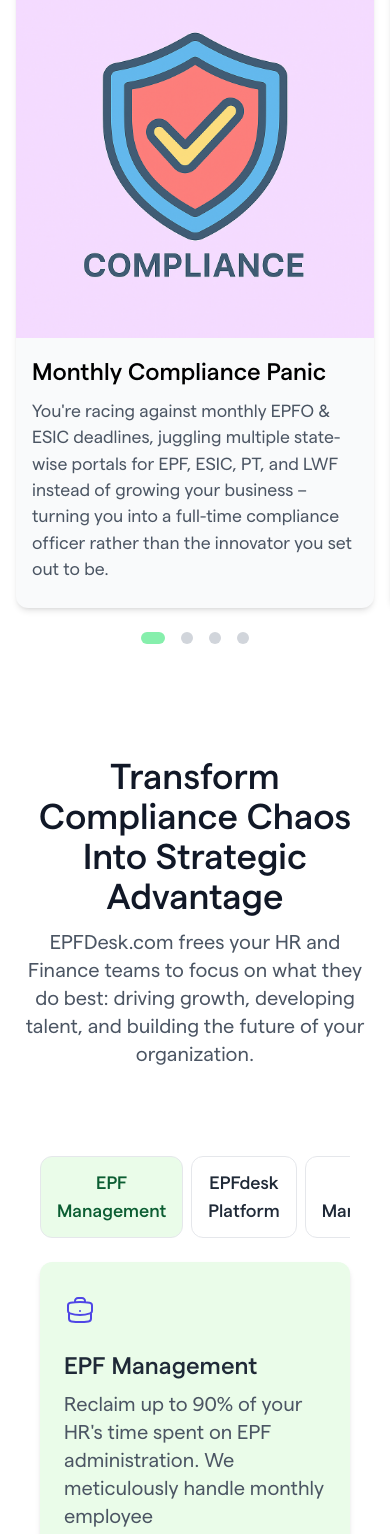
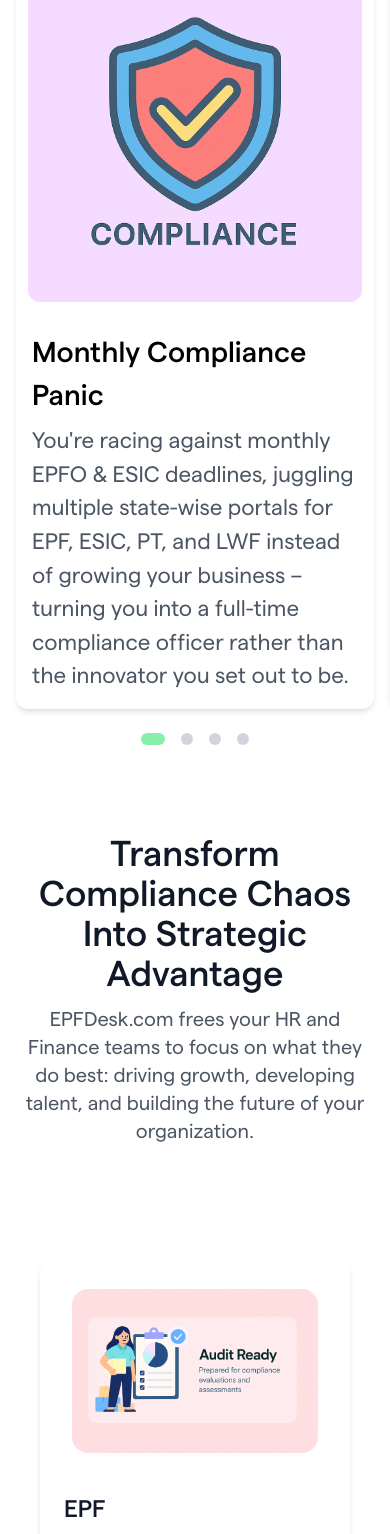
Before and after one commit to greatby/EPFdesk_V2, a React (Vite) app: page / in a window 390 px wide. Shown: the part 1145-2679 px from the top of the page. Built offline with nearby package versions, Linux system fonts and the light colour scheme.

Commit message:
Major UI layout changes and minor code changes

```diff
--- a/src/components/esicCompliance.jsx
+++ b/src/components/esicCompliance.jsx
@@ -4,6 +4,7 @@ import ESICComplianceCarousel from "./esicCompaliancecarousel";
 import ESCIServicesSection from "./esciServicesSection";
 import { plans,esicFaq } from "../../utils/data";
 import FaqAccordion from "./faqAccordian";
+import StickyScrollSections from "./scrollSyncComponent";
 
 function Hero() {
   return (
@@ -38,6 +39,7 @@ const ESICCompliance = () => {
       <FadeInWhenVisible>
         <ESCIServicesSection plans={plans} />
       </FadeInWhenVisible>
+      <StickyScrollSections items={plans}/>
       <FadeInWhenVisible>
         <FaqAccordion faqs={esicFaq} />
       </FadeInWhenVisible>
--- a/src/components/latticeSlider.jsx
+++ b/src/components/latticeSlider.jsx
@@ -83,7 +83,7 @@ const LatticeSlider = ({ slides }) => {
   }, []);
 
   return (
-    <section className="py-12 bg-white">
+    <section className="py-6 bg-white">
       <div className="max-w-7xl md:max-w-[110rem] lg:max-w-[110rem] mx-auto px-4 overflow-hidden">
         <h2 className="text-3xl font-bold text-center mb-16">{sectionTitle}</h2>
         <h3 className="text-2xl font-bold mb-8 text-center md:text-left">
@@ -106,25 +106,25 @@ const LatticeSlider = ({ slides }) => {
               768: { slidesPerView: 2 },
               1024: { slidesPerView: 3 },
               1326:{ slidesPerView: 3 },
-              1400:{slidesPerView: items.length}
+              1500:{slidesPerView: 4}
             }}
             className="!overflow-visible"
           >
             {items.map((slide, index) => (
               <SwiperSlide key={index} className="!h-auto">
-                <div className="w-full sm:w-[320px] md:w-[360px] lg:w-[410px] mx-auto bg-gray-50 rounded-xl overflow-hidden shadow-md h-full flex flex-col">
-                  <div className="aspect-square w-full bg-gray-100 overflow-hidden">
+                <div className="w-full sm:w-[320px] md:w-[360px] lg:w-[410px] mx-auto rounded-xl overflow-hidden shadow-md h-full flex flex-col">
+                  <div className="aspect-square w-full overflow-hidden p-3 ">
                     <img
                       src={slide.img}
                       alt={slide.alt}
-                      className="w-full h-full object-cover"
+                      className="w-full h-full object-cover rounded-xl"
                     />
                   </div>
                   <div className="p-4 flex-1">
-                    <h3 className="text-[1.5rem] font-semibold mb-2">
+                    <h3 className="text-[1.8rem] font-semibold mb-2">
                       {slide.title}
                     </h3>
-                    <p className="text-[1.1rem] text-gray-600">{slide.desc}</p>
+                    <p className="text-[1.4rem] text-gray-600">{slide.desc}</p>
                   </div>
                 </div>
               </SwiperSlide>
--- a/src/components/limitedCapacitySection.jsx
+++ b/src/components/limitedCapacitySection.jsx
@@ -51,11 +51,11 @@ const LimitedCapacitySection = () => {
         <div className="grid grid-cols-1 lg:grid-cols-2 gap-6 max-w-7xl mx-auto p-6">
           {/* Left Big Card */}
           <div className="bg-[#eafce9] rounded-2xl shadow-md hover:shadow-lg transition p-6 flex flex-col md:flex-row items-center gap-6">
-            {/* <img
+            <img
               src="/images/bj7.png"
               alt="Main Banner"
               className="rounded-xl w-full md:w-1/2 object-cover"
-            /> */}
+            />
             <div className="flex-1">
               <h3 className="text-xl font-semibold text-gray-900 mb-1">
                 The True Cost of Waiting{" "}
--- a/src/components/scrollSyncComponent.jsx
+++ b/src/components/scrollSyncComponent.jsx
@@ -1,87 +1,75 @@
-import React, { useState, useRef, useEffect } from "react";
-const data = [
-  {
-    title: "Expertise",
-    description:
-      "Our team combines deep portal expertise with on-ground EPFO office experience and proven audit handling capabilities.",
-  },
-  {
-    title: "Compliance",
-    description:
-      "We track and implement regulatory changes in real time to ensure you’re always compliant without lifting a finger.",
-  },
-  {
-    title: "Automation",
-    description:
-      "Our platform automates all filings, follow-ups, and escalations, reducing delays and manual dependencies.",
-  },
-  {
-    title: "Support",
-    description:
-      "Get expert human support when automation isn't enough — we handle edge cases and exceptions manually.",
-  },
-];
+import React, { useEffect, useRef, useState } from "react";
+import { HiCheck } from "react-icons/hi";
 
-const StickyScrollSections = ({ items }) => {
-  const [activeIndex, setActiveIndex] = useState(0);
-  const sectionRefs = useRef([]);
+const StickyStackedSections = ({ items }) => {
+  const refs = useRef([]);
+  const [activeIdx, setActiveIdx] = useState(0);
 
   useEffect(() => {
     const observer = new IntersectionObserver(
       (entries) => {
         entries.forEach((entry) => {
-          if (entry.isIntersecting && entry.intersectionRatio >= 0.5) {
-            const index = parseInt(entry.target.dataset.index);
-            setActiveIndex(index);
+          const idx = parseInt(entry.target.dataset.idx);
+          if (entry.isIntersecting && entry.intersectionRatio > 0.5) {
+            setActiveIdx(idx);
           }
         });
       },
-      {
-        threshold: 0.5,
-      }
+      { threshold: 0.5 }
     );
 
-    sectionRefs.current.forEach((ref) => {
-      if (ref) observer.observe(ref);
-    });
-
+    refs.current.forEach((el) => el && observer.observe(el));
     return () => observer.disconnect();
   }, []);
 
   return (
-    <div className="flex max-w-6xl mx-auto px-4 md:px-10 py-16 h-full">
-      {/* Left Column (Sticky Title) */}
-      <div className="w-1/3 hidden md:block">
-        <div className="sticky top-32">
-          <h2 className="text-3xl font-bold text-gray-800">
-            {data[activeIndex].title}
-          </h2>
+    <div className="max-w-6xl mx-auto px-4 md:px-10 py-20 space-y-40">
+      {items.cards.map((card, i) => (
+        <div
+          key={i}
+          data-idx={i}
+          ref={(el) => (refs.current[i] = el)}
+          className="h-[100vh] flex flex-col md:flex-row items-start gap-10"
+        >
+          {/* Sticky Left Title inside this section */}
+          <div className="w-full md:w-1/2 sticky top-32 h-fit">
+            <h2
+              className={`text-5xl font-bold text-gray-900 transition-all duration-700 ease-in-out ${
+                i === activeIdx
+                  ? "opacity-100 translate-y-0"
+                  : "opacity-0 translate-y-0"
+              }`}
+            >
+              {card.title}
+            </h2>
+          </div>
+
+          {/* Scrollable Right Content */}
+          <div className="w-full md:w-1/2">
+            <div className=" p-6">
+              <ul className="space-y-4">
+                {card.features.map((feature, j) => {
+                  const [boldPart, ...rest] = feature.split(":");
+                  return (
+                    <li
+                      key={j}
+                      className="flex items-start gap-3 text-gray-800 text-base leading-relaxed"
+                    >
+                      <HiCheck className="w-5 h-5 text-green-600 flex-shrink-0 mt-1" />
+                      <span>
+                        <strong>{boldPart}:</strong>
+                        {rest.length > 0 && <span>{rest.join(":")}</span>}
+                      </span>
+                    </li>
+                  );
+                })}
+              </ul>
+            </div>
+          </div>
         </div>
-      </div>
-
-      {/* Right Column (Scrollable Content) */}
-      <div className="w-full md:w-2/3 flex flex-col gap-40">
-        {data.map((item, index) => (
-          <section
-            key={index}
-            data-index={index}
-            ref={(el) => (sectionRefs.current[index] = el)}
-            className="min-h-screen flex items-center"
-          >
-            <div>
-              {/* Mobile title */}
-              <h3 className="text-2xl font-semibold text-gray-800 md:hidden mb-2">
-                {item.title}
-              </h3>
-              <p className="text-lg text-gray-700 leading-relaxed">
-                {item.description}
-              </p>
-            </div>
-          </section>
-        ))}
-      </div>
+      ))}
     </div>
   );
 };
 
-export default StickyScrollSections;
+export default StickyStackedSections;
--- a/src/components/serviceCards.jsx
+++ b/src/components/serviceCards.jsx
@@ -13,46 +13,51 @@ import { useState } from "react";
 
 const services = [
   {
-    title: "EPF Management",
+    title: "EPF",
     description:
       "Reclaim up to 90% of your HR's time spent on EPF administration. We meticulously handle monthly employee additions/deletions, precise challan creation, and all employer approvals, ensuring flawless compliance and freeing your teams for strategic growth.",
     icon: <BriefcaseIcon className="w-8 h-8 text-indigo-600" />,
+    img: "/images/Horizontal.png",
     link: "/epf",
     bgColor: "#eafce9",
     textClr: "#0b5d32",
   },
   {
-    title: "EPFdesk Platform",
+    title: "EPFdesk",
     description:
       "Say goodbye to endless employee EPF queries. Our unique EPF Desk platform offers a direct, transparent channel for your workforce to resolve all their EPF issues. Our on-ground experts handle everything from status updates to complex EPFO interactions, allowing your HR to focus on core employee engagement.",
     icon: <BriefcaseIcon className="w-8 h-8 text-indigo-600" />,
+    img: "/images/Horizontal.png",
     link: "/epfDesk",
     bgColor: "#fffae6",
     textClr: "#fca326bd",
   },
   {
-    title: "ESIC Management",
+    title: "ESIC",
     description:
       "Navigate the complexities of Employee State Insurance with ease. We meticulously handle all monthly ESIC contributions, filings, and regulatory updates, ensuring your complete adherence and freeing your team from this critical statutory burden.",
     icon: <UserGroupIcon className="w-8 h-8 text-teal-600" />,
+    img: "/images/Horizontal.png",
     link: "/esic",
     bgColor: "#f8f0ff",
     textClr: "#0b5cad",
   },
   {
-    title: "PT Solutions",
+    title: "PT",
     description:
       "Eliminate the headaches of varying state-specific Professional Tax laws. We provide accurate calculation, timely remittance, and meticulous filing for all applicable states, guaranteeing your PT compliance is always precise and penalty-free.",
     icon: <DocumentTextIcon className="w-8 h-8 text-rose-600" />,
+    img: "/images/Horizontal.png",
     link: "/pt",
     bgColor: "#fff",
     textClr: "#000",
   },
   {
-    title: "LWF Management",
+    title: "LWF",
     description:
       "Ensure flawless adherence to Labour Welfare Fund obligations across all your locations. We manage the diverse state-specific rates and periodic filings for LWF, simplifying this often-overlooked statutory requirement for your business.",
     icon: <BuildingOffice2Icon className="w-8 h-8 text-amber-600" />,
+    img: "/images/Horizontal.png",
     link: "/lwf",
     bgColor: "#f8f0ff",
     textClr: "#5943b6",
@@ -113,52 +118,46 @@ const ServiceCards = () => {
             </div>
           ))}
         </div> */}
-        <div className="max-w-6xl mx-auto px-4 py-10 grid grid-cols-1 md:grid-cols-4 gap-6">
-          {/* Left Tabs */}
-          <div className="flex overflow-x-auto flex-row md:flex-col lg:flex-col gap-2 md:col-span-1 justify-between">
-            {services.map((slide, index) => (
+        <div className="max-w-6xl mx-auto px-4 py-16 flex flex-col gap-8">
+          {services.map((service, index) => (
+            <div
+              key={index}
+              className="bg-white rounded-2xl shadow-md p-6 flex flex-col lg:flex-row items-center gap-8"
+            >
+              {/* Left Image / Illustration */}
+              <div className="w-full lg:w-1/2 bg-white p-2 rounded-2xl flex justify-center">
+                <img
+                  src={service.img}
+                  alt={service.title}
+                  className="w-full max-w-md rounded-2xl object-contain"
+                />
+              </div>
 
-              <button
-                key={index}
-                onClick={() => setActiveIndex(index)}
-                style={
-                  index === activeIndex
-                    ? {
-                        backgroundColor: services[activeIndex].bgColor,
-                        color: services[activeIndex].textClr,
-                      }
-                    : {}
-                }
-                className={`text-center px-4 py-3 text-lg font-semibold rounded-xl border transition-colors duration-300 ${
-                  index === activeIndex ? "" : "bg-white text-gray-800"
-                }`}
-              >
-                {slide.title}
-              </button>
-            ))}
-          </div>
-
-          {/* Right Content Box */}
-          <div
-            className="bg-white p-6 rounded-xl shadow-md md:col-span-3"
-            style={{ backgroundColor: services[activeIndex].bgColor }}
-          >
-            <div className="flex items-center justify-start mb-4 w-12 h-12 rounded-lg">
-              {services[activeIndex].icon}
+              {/* Right Content */}
+              <div className="w-full lg:w-1/2 flex flex-col justify-center">
+                <h2 className="text-2xl font-bold text-gray-900 mb-3">
+                  {service.title}
+                </h2>
+                <p className="text-lg font-semibold text-gray-500 mb-5">
+                  {service.description}
+                </p>
+                <div className="w-full md:w-[60%] lg:w-[60%] mx-auto">
+                  <button
+                    onClick={() => handleNavigation(service.link)}
+                    style={{
+                      backgroundColor: "#ccffe4",
+                      backgroundImage:
+                        "linear-gradient(180deg, #e6f9ee, #c4f5db)",
+                      color: "#007a7a",
+                    }}
+                    className="px-6 py-3 text-base font-medium rounded-xl transition w-fit"
+                  >
+                    Learn more about {service.title}
+                  </button>
+                </div>
+              </div>
             </div>
-            <h3 className="text-2xl font-bold text-gray-800 mb-2">
-              {services[activeIndex].title}
-            </h3>
-            <p className="text-gray-600 mb-6 text-xl">
-              {services[activeIndex].description}
-            </p>
-            <button
-              onClick={() => handleNavigation(services[activeIndex].link)}
-              className="px-5 py-2 text-sm bg-[#c4f5db] text-[#007a7a] rounded-[23px]"
-            >
-              Learn more...
-            </button>
-          </div>
+          ))}
         </div>
       </div>
     </section>
--- a/utils/data.jsx
+++ b/utils/data.jsx
@@ -2426,14 +2426,45 @@ export const slidesLanding = {
     {
       title: "Statutory penalties and audit risk.",
       desc: "Non-compliance with EPFO, ESIC, and other statutory requirements can trigger penalties up to 100% of dues, plus interest and potential audit risks that could cripple your business finances.",
-      img: "https://cdn.prod.website-files.com/64ad6f1aef87635bd23449f1/681e27a1658dd9bc56ab8ab6_ui-ai-writing-assist.webp",
+      img: "/images/Audit_Ready.png",
       alt: "UI of AI writing assistant",
     },
     {
       title: "The Cost of Lost Productivity and Focus.",
       desc: `HR and Finance teams spend hours on employee linking, KYC approvals, and portal data entry instead of focusing on talent development, financial strategy, and business growth that actually drives revenue.`,
-      img: "https://cdn.prod.website-files.com/64ad6f1aef87635bd23449f1/681e27a0062e7b6225cc312a_ui-ai-team-trends.webp",
+      img: "/images/Audit_Ready.png",
       alt: "UI of AI team trends",
     },
   ],
 };
+
+export const slidesStacking = {
+  // sectionTitle: "Why Companies Trust EPFDesk.com",
+  // sectionSubtitle: "Unmatched Expertise & Zero-Error Accuracy",
+  items: [
+    {
+      title: "Hands-on Government Expertise",
+      desc: `Our team combines deep portal expertise with on-ground EPFO office experience, legal knowledge, and proven audit handling capabilities. From complex registrations and deregistrations to navigating ever-changing compliance procedures, our experts have mastered every aspect of statutory compliance.`,
+      img: "/images/Audit_Ready.png",
+      alt: "UI of AI Performance Summaries",
+    },
+    {
+      title: "Nationwide Operational Footprint",
+      desc: "Our offices across major metros and presence in almost all states ensure seamless statutory compliance support wherever your business operates. Your employees can access social security benefits without geographical barriers.",
+      img: "/images/Audit_Ready.png",
+      alt: "UI of AI calibration",
+    },
+    {
+      title: "Proactive Regulatory Guidance",
+      desc: "We monitor every update in EPFO, ESIC, PT, and LWF laws. Our team ensures your company is compliant before new mandates take effect—no surprises, no gaps.",
+      img: "/images/Audit_Ready.png",
+      alt: "UI of AI writing assistant",
+    },
+    {
+      title: "Dedicated Client Managers",
+      desc: `Your assigned manager becomes an extension of your team, managing all compliance obligations proactively so you can focus on growth. No missed deadlines, no stress—just total confidence.`,
+      img: "/images/Audit_Ready.png",
+      alt: "UI of AI team trends",
+    },
+  ],
+};
```
Also changed, not shown: src/components/customerCarousel.jsx (+6 -55 lines), src/components/esciServicesSection.jsx (+5 -5 lines), src/components/scrollCards.jsx (+9 -6 lines), public/images/Horizontal.png (added).
